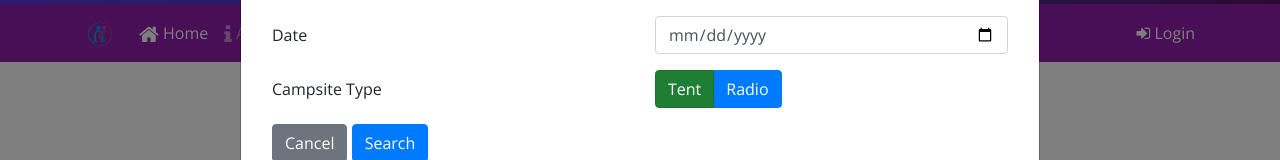
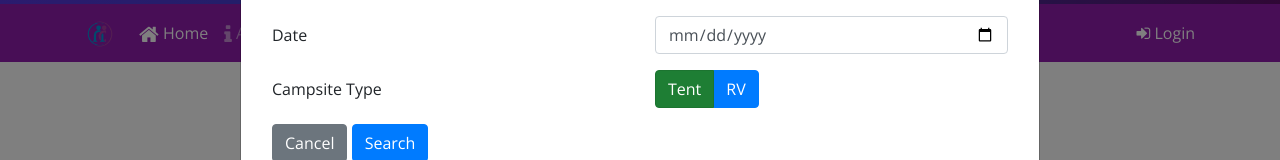
Before and after one commit to jeedeekay/nucampsite, a website: page index.html in a window 1280 px wide. Both pictures are taken after a click on the button "Reserve Campsite". Shown: the part 158-318 px from the top of the page. Drawn offline with nearby package versions, Linux system fonts and the light colour scheme.

Commit message:
Week 3 Assignment

```diff
--- a/index.html
+++ b/index.html
@@ -74,7 +74,7 @@
                                         <input class="form-control" type="radio" name="siteType" id="siteTent" value="tent" autocomplete="off" checked> Tent
                                     </label>
                                     <label class="btn btn-primary col-form-label">
-                                        <input  class="form-control" type="radio" name="siteType" id="siteRV" value="RV" autocomplete="off"> Radio
+                                        <input  class="form-control" type="radio" name="siteType" id="siteRV" value="RV" autocomplete="off"> RV
                                     </label>
                                 </div>
                             </div>
```
